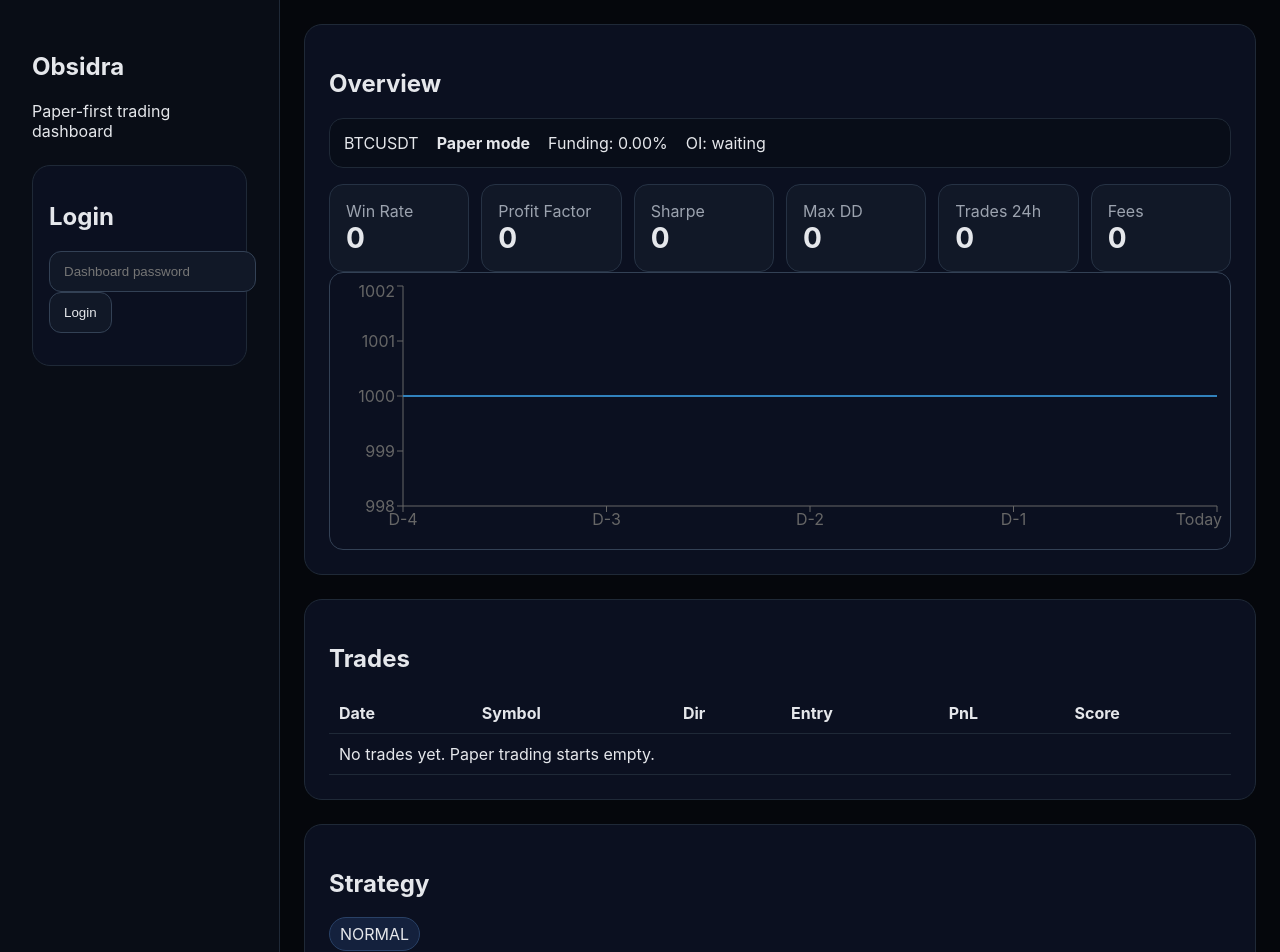
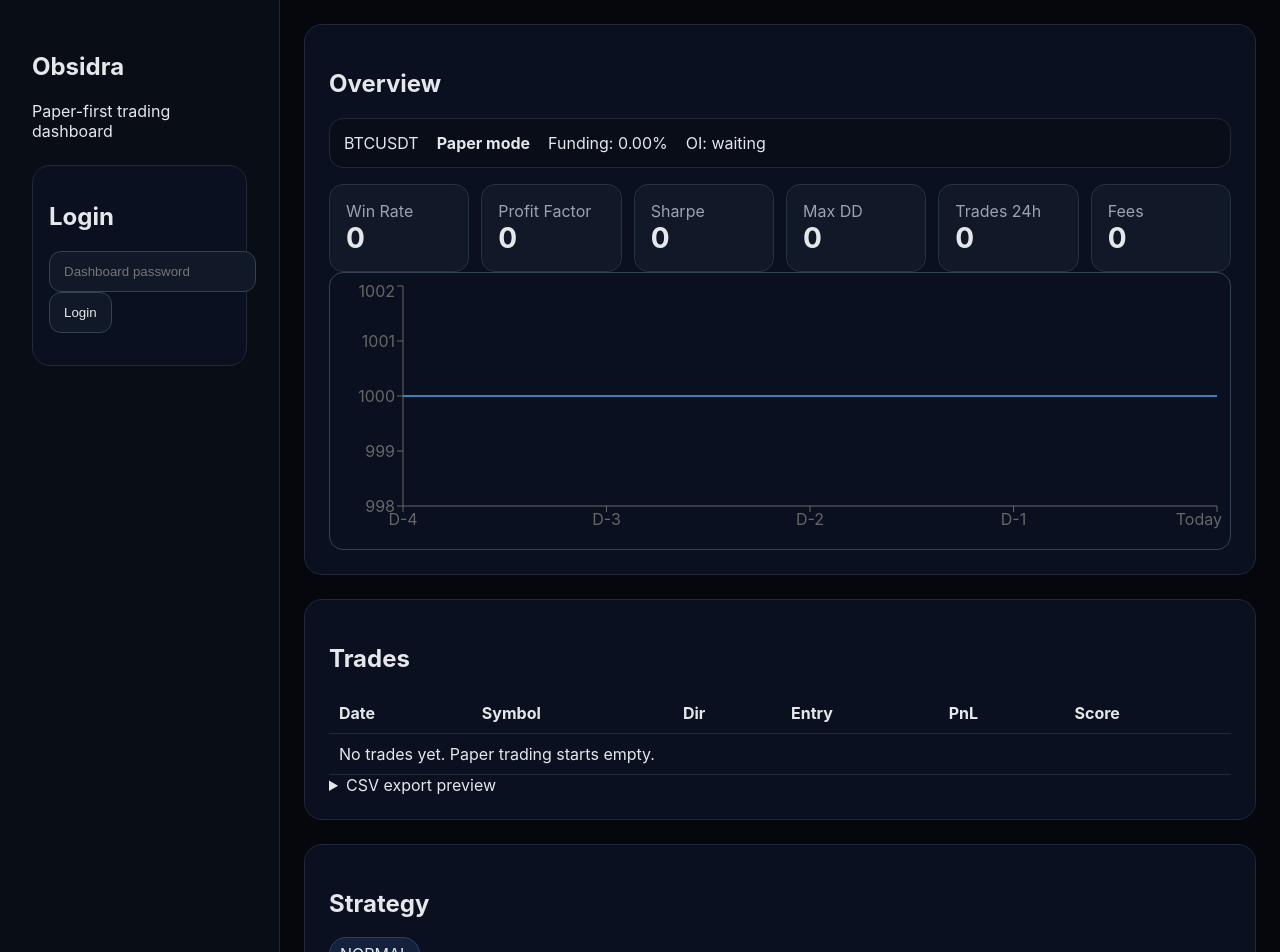
Before and after one commit to bcj20084-collab/Obsidra-TradeBot, a React (Vite) app in the folder packages/dashboard/: page / in a window 1280 px wide. Shown: the top 952 px of the page. Built offline with nearby package versions, Linux system fonts and the light colour scheme; no server answers.

Commit message:
feat(dashboard): add CSV preview to trades page

```diff
--- a/packages/dashboard/src/pages/Trades.tsx
+++ b/packages/dashboard/src/pages/Trades.tsx
@@ -1,2 +1,6 @@
+import { CsvPreview } from '../components/CsvPreview.js';
 import { TradeTable } from '../components/TradeTable.js';
-export function Trades() { return <section className="panel"><h2>Trades</h2><TradeTable /></section>; }
+
+export function Trades() {
+  return <section className="panel"><h2>Trades</h2><TradeTable /><CsvPreview /></section>;
+}
```
